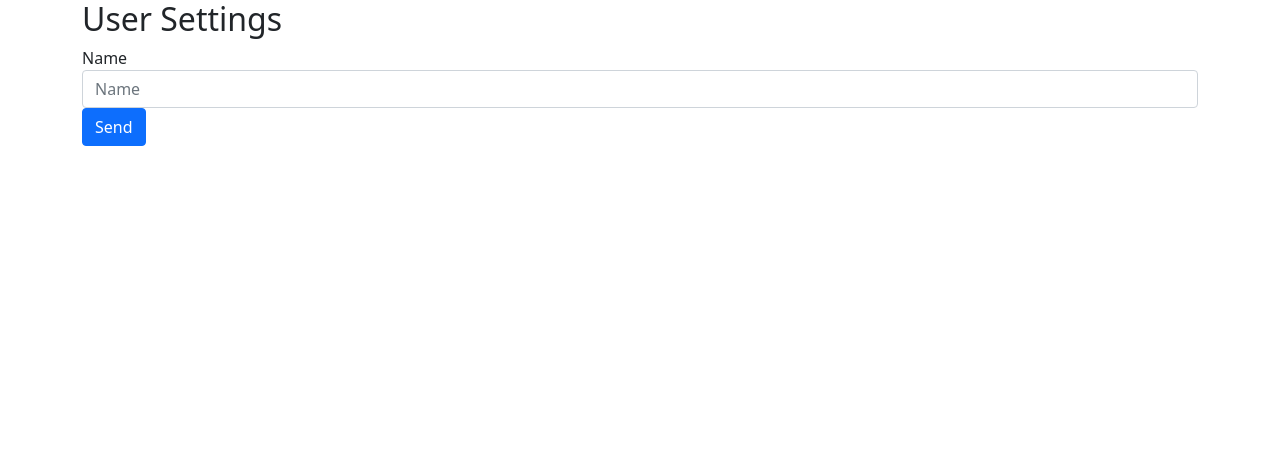
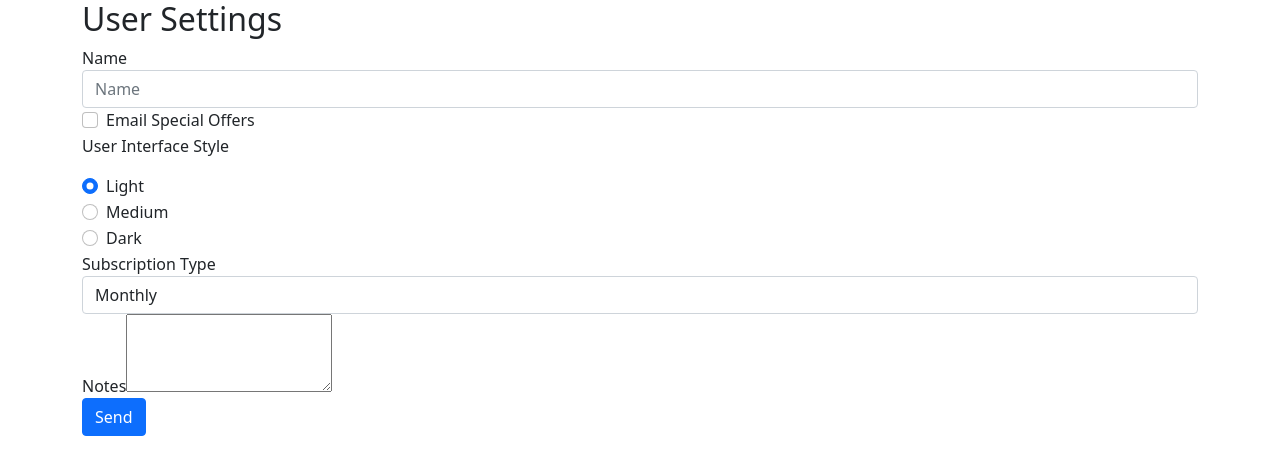
Before and after one commit to antoni0caldeira/MyDreamApp, an Angular app: page / in a window 1280 px wide. Shown: the top 474 px of the page. Built offline with nearby package versions, Linux system fonts and the light colour scheme.

Commit message:
Complete Form

```diff
--- a/src/app/user-settings-form/user-settings-form.component.html
+++ b/src/app/user-settings-form/user-settings-form.component.html
@@ -5,6 +5,46 @@
         <label for="name">Name</label>
     <input id="name" name="name" class="form-control" placeholder="Name" type="text">
     </div>
+
+    <div class="form-check form-group" >
+        <input class="form-check-input" type="checkbox" id="emailOffers" name="emailOffers">
+        <label class="form-check-label" for="emailOffers">
+          Email Special Offers
+        </label>
+      </div>
+
+      <p>User Interface Style</p>
+      <div class="form-check">
+        <input class="form-check-input" type="radio" name="interfaceStyle" id="lightInterface" value="light" checked>
+        <label class="form-check-label" for="exampleRadios1">
+          Light
+        </label>
+      </div>
+      <div class="form-check">
+        <input class="form-check-input" type="radio" name="interfaceStyle" id="mediumInterface" value="medium">
+        <label class="form-check-label" for="exampleRadios2">
+          Medium
+        </label>
+      </div>
+      <div class="form-check">
+        <input class="form-check-input" type="radio" name="interfaceStyle" id="darkInterface" value="dark">
+        <label class="form-check-label" for="exampleRadios2">
+          Dark
+        </label>
+      </div>
+        <div class="form-group">
+          <label for="SubscriptionType">Subscription Type</label>
+        </div>
+        <select class="form-control" id="SubscriptionType">
+          <option value="1">Monthly</option>
+          <option value="2">Annual</option>
+          <option value="3">Lifetime</option>
+        </select>
+        <div class="form-group">
+            <label for="notes">Notes</label>
+            <textarea name="notes" id="notes" class="form~control" rows="3"></textarea>
+        </div>
+
     <button class="btn btn-primary">Send</button>
 
 </form>
```
